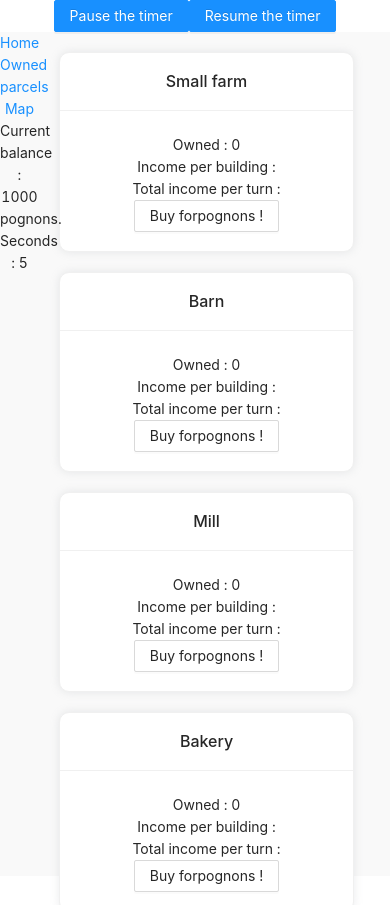
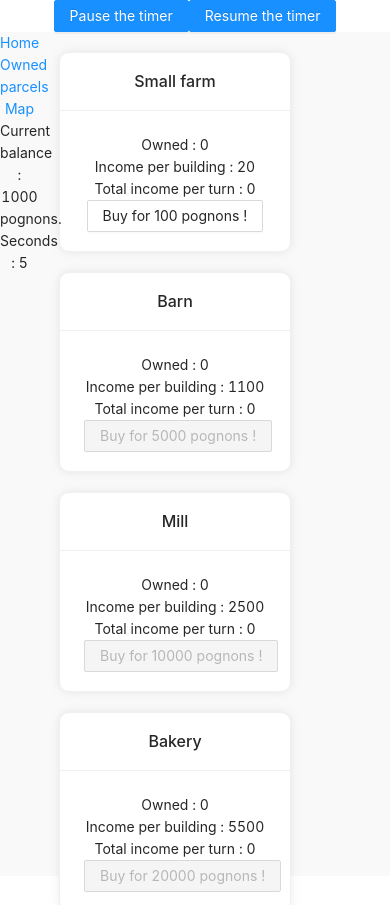
Before and after one commit to LaDistance/farm-and-conquer, a React (Create React App) app: page /parcel/1 in a window 390 px wide. Shown: the top 905 px of the page. Built offline with nearby package versions, Linux system fonts and the light colour scheme.

Commit message:
Generalized responsive grid layout

```diff
--- /dev/null
+++ b/src/components/ResponsiveGridLayout/ResponsiveGridLayout.tsx
@@ -0,0 +1,43 @@
+import { useMemo } from "react";
+import { Responsive, WidthProvider } from "react-grid-layout";
+// CSS
+import "react-grid-layout/css/styles.css";
+import "react-resizable/css/styles.css";
+import { breakpoints, columns } from "../../data/layouts";
+
+export const ResponsiveGridLayout = ({
+  children,
+  layouts,
+}: {
+  children: JSX.Element[];
+  layouts: ReactGridLayout.Layouts;
+}) => {
+  // Grid
+  const ResponsiveReactGridLayout = useMemo(
+    () => WidthProvider(Responsive),
+    []
+  );
+
+  return (
+    <ResponsiveReactGridLayout
+      verticalCompact={true}
+      layouts={layouts}
+      breakpoints={breakpoints}
+      preventCollision={false}
+      cols={columns}
+      rowHeight={200}
+      autoSize={true}
+      isDraggable={false}
+      isResizable={false}
+      margin={{
+        lg: [20, 20],
+        md: [20, 20],
+        sm: [20, 20],
+        xs: [20, 20],
+        xxs: [20, 20],
+      }}
+    >
+      {children}
+    </ResponsiveReactGridLayout>
+  );
+};
--- a/src/data/layouts.ts
+++ b/src/data/layouts.ts
@@ -2,7 +2,7 @@ import { OwnedFarmBuilding } from "../types/OwnedFarmBuilding";
 
 export const breakpoints = { lg: 1200, md: 996, sm: 768, xs: 480, xxs: 0 };
 
-export const columns = { lg: 8, md: 8, sm: 4, xs: 2, xxs: 2 };
+export const columns = { lg: 10, md: 8, sm: 4, xs: 2, xxs: 2 };
 
 export const getLayout = (cols: number, farmBuildings: OwnedFarmBuilding[]) => {
   const layout = farmBuildings.map((farmBuilding, index) => ({
--- a/src/pages/ParcelPage/ParcelPage.tsx
+++ b/src/pages/ParcelPage/ParcelPage.tsx
@@ -6,15 +6,15 @@ import {
 } from "../../features/parcels/parcelsSlice";
 import { decrementMoney, selectMoney } from "../../features/money/moneySlice";
 import { Building } from "../../components/Building/Building";
-import { Responsive, WidthProvider } from "react-grid-layout";
 
-import { useEffect, useMemo } from "react";
-import { breakpoints, columns, getLayouts } from "../../data/layouts";
+import { useEffect } from "react";
+import { getLayouts } from "../../data/layouts";
 
 // CSS
 import "react-grid-layout/css/styles.css";
 import "react-resizable/css/styles.css";
 import styles from "./ParcelPage.module.scss";
+import { ResponsiveGridLayout } from "../../components/ResponsiveGridLayout/ResponsiveGridLayout";
 export const ParcelPage = () => {
   // Hooks
   const { parcelId } = useParams<{ parcelId: string }>();
@@ -22,11 +22,6 @@ export const ParcelPage = () => {
   const money = useAppSelector(selectMoney);
   const dispatch = useAppDispatch();
 
-  // Grid
-  const ResponsiveReactGridLayout = useMemo(
-    () => WidthProvider(Responsive),
-    []
-  );
   useEffect(() => {
     console.log("Re-render parcel page");
   }, []);
@@ -69,34 +64,21 @@ export const ParcelPage = () => {
 
   return (
     <div>
-      <ResponsiveReactGridLayout
-        verticalCompact={true}
-        layouts={getLayouts(parcel.farmBuildings)}
-        breakpoints={breakpoints}
-        preventCollision={false}
-        cols={columns}
-        rowHeight={200}
-        autoSize={true}
-        isDraggable={false}
-        isResizable={false}
-        margin={{
-          lg: [20, 20],
-          md: [20, 20],
-          sm: [20, 20],
-          xs: [20, 20],
-          xxs: [20, 20],
-        }}
-      >
+      <ResponsiveGridLayout layouts={getLayouts(parcel.farmBuildings)}>
         {parcel.farmBuildings.map((building) => (
           <div className={styles.gridItem} key={building.building.id}>
             <Building
               title={building.building.name}
               count={building.count}
+              price={building.building.price}
+              individualIncome={building.building.moneyPerTick}
+              income={building.building.moneyPerTick * building.count}
+              disabled={building.building.price > money}
               handleBuy={() => buyBuilding(building.building.id, money)}
             />
           </div>
         ))}
-      </ResponsiveReactGridLayout>
+      </ResponsiveGridLayout>
     </div>
   );
 };
```
